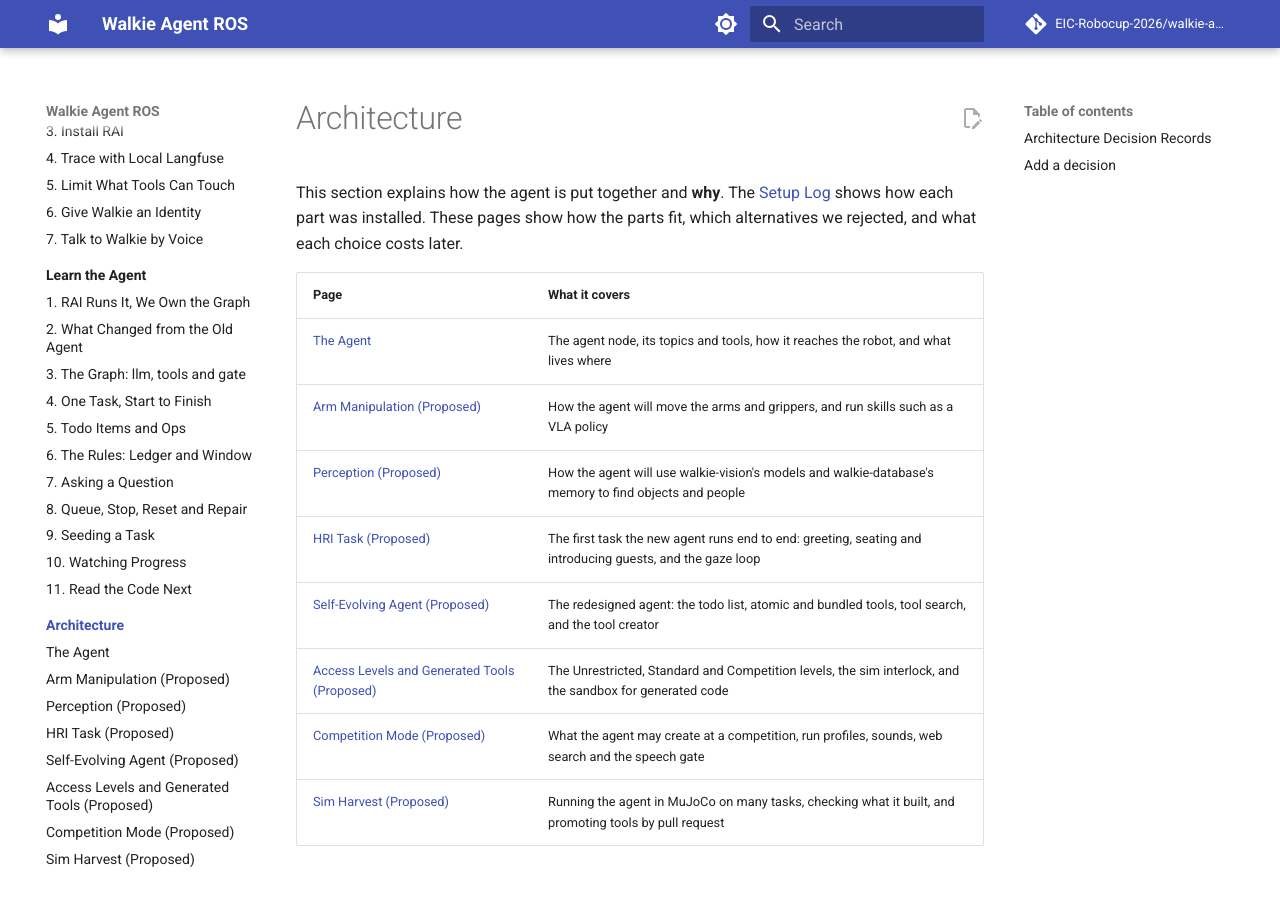
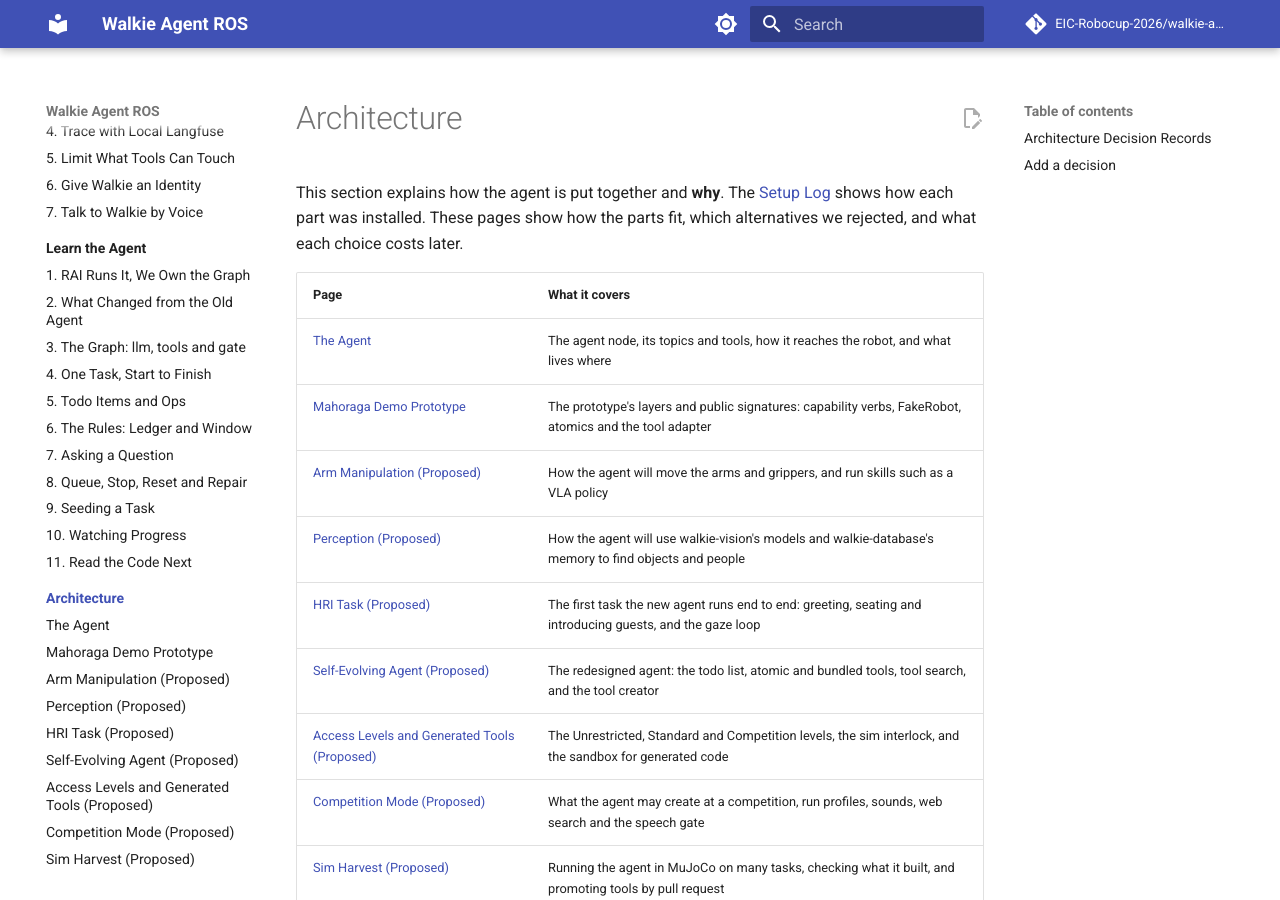
Before and after one commit to EIC-Robocup-2026/walkie-agent-ros, an MkDocs documentation site: the page built from docs/architecture/index.md, in a window 1280 px wide and 900 px high. Built offline with MkDocs 1.6.1 and Material for MkDocs 9.7.7, drawn with Linux system fonts in a browser that asks for light colours; comment, search, counter and statistics services are not loaded; part of the change alters nothing that is shown.

Commit message:
docs: add the Mahoraga demo prototype's layer map and interface contract

````diff
--- a/docs/architecture/index.md
+++ b/docs/architecture/index.md
@@ -8,6 +8,7 @@ costs later.
 | Page                                             | What it covers                                                                  |
 | ------------------------------------------------ | ------------------------------------------------------------------------------- |
 | [The Agent](agent.md)                            | The agent node, its topics and tools, how it reaches the robot, and what lives where |
+| [Mahoraga Demo Prototype](mahoraga-demo.md)      | The prototype's layers and public signatures: capability verbs, FakeRobot, atomics and the tool adapter |
 | [Arm Manipulation (Proposed)](manipulation.md)   | How the agent will move the arms and grippers, and run skills such as a VLA policy |
 | [Perception (Proposed)](perception.md)           | How the agent will use walkie-vision's models and walkie-database's memory to find objects and people |
 | [HRI Task (Proposed)](hri.md)                    | The first task the new agent runs end to end: greeting, seating and introducing guests, and the gaze loop |
--- /dev/null
+++ b/docs/architecture/mahoraga-demo.md
@@ -0,0 +1,232 @@
+# Mahoraga Demo Prototype
+
+A prototype, on branch `feat/mahoraga-demo`, of the layered agent that the
+Mahoraga agent plan proposes. Its ROS-free foundation is shared by the
+competition agent and Mahoraga, so the same atomics run on the robot, in unit
+tests and in the fake-world gym. It is built beside main's agent, whose
+`agent.py`, `graph.py`, `todo.py`, `tasks.py` and `tools/` stay unchanged
+until a later slice replaces them. This page is the interface contract that
+those later slices follow.
+
+!!! warning "Prototype"
+    Nothing here has run against a real model, in MuJoCo or on the robot,
+    and nothing on the robot uses it yet. Every choice below is a
+    provisional pick of the plan's recommended option.
+
+## Layer map
+
+Each layer calls only the layer below it. Mahoraga reaches layer 3 only.
+
+| Layer | Module | Slice |
+| --- | --- | --- |
+| 2. Capability verbs, guards, `Ctx` | `walkie_agent/capabilities/` | This one |
+| 2. FakeRobot, Mahoraga's FakeCtx | `walkie_agent/capabilities/fake.py` | This one |
+| 3. Error type | `walkie_agent/errors.py` | This one |
+| 3. Atomics and tool sets | `walkie_agent/atomics/` | This one |
+| 4. Adapter to LangChain tools | `walkie_agent/adapter.py` | This one |
+| 5. `create_agent`, middlewares, Runner | `walkie_agent/runtime/` | Later |
+| 1 to 2. rclpy glue, ROS-backed verbs | `walkie_agent/ros/` | Later |
+| 6. `run_script`, shelf, gym | `mahoraga/`, with its own pixi environment | Later |
+
+`errors`, `capabilities`, `atomics` and `adapter` never import rclpy, rai,
+rai_interfaces or any ROS message. `tests/test_ros_free.py` checks this in a
+fresh interpreter.
+
+## Errors
+
+```python
+class ErrorCode(StrEnum):  # walkie_agent.errors
+    UNAVAILABLE, TIMEOUT, NOT_FOUND, REFUSED, PRECONDITION_FAILED, SKILL_FAILED, CANCELLED, INTERNAL
+
+class StepError(Exception):
+    def __init__(self, code: ErrorCode | str, message: str) -> None: ...  # ValueError for an unknown code
+    code: ErrorCode
+    message: str  # one plain sentence for the LLM; str(error) is "CODE: message"
+```
+
+Verbs and atomics raise only `StepError`. Anything else that escapes a tool
+is a bug, and reaches the model as `INTERNAL`.
+
+## Capability verbs
+
+```python
+# walkie_agent.capabilities: frozen records and Protocols
+Pose2D(x: float, y: float, yaw: float)  # map frame, yaw in radians
+ObjectSeen(id: str, name: str, category: str, place: str, size_cm: float | None = None,
+           weight_g: float | None = None, thickness_cm: float | None = None)
+PersonSeen(id: str, name: str | None, pose: str, gesture: str, room: str)
+
+class Base(Protocol):
+    def places(self) -> Mapping[str, Location]: ...  # walkie_agent.locations.Location
+    def go_to(self, place: str, *, timeout_s: float = 120.0) -> Pose2D: ...
+    def move_relative(self, forward_m: float = 0.0, left_m: float = 0.0, turn_deg: float = 0.0,
+                      *, timeout_s: float = 60.0) -> Pose2D: ...
+    def stop(self) -> None: ...  # never raises
+    def pose(self) -> Pose2D: ...
+class Speech(Protocol):
+    def say(self, text: str, *, timeout_s: float = 10.0) -> None: ...
+class Vision(Protocol):
+    def objects(self, query: str = "", *, timeout_s: float = 5.0) -> list[ObjectSeen]: ...
+    def people(self, query: str = "", *, timeout_s: float = 5.0) -> list[PersonSeen]: ...
+class Arms(Protocol):  # each returns the id of the object picked, placed or handed over
+    def pick(self, object_id: str, *, timeout_s: float = 60.0) -> str: ...
+    def place_on(self, place: str, *, timeout_s: float = 60.0) -> str: ...
+    def hand_over(self, person_id: str, *, timeout_s: float = 60.0) -> str: ...
+
+@dataclass(frozen=True)
+class Ctx:
+    cancel: CancelToken
+    base: Base
+    speech: Speech
+    vision: Vision
+    arms: Arms = UnavailableArms()  # raises UNAVAILABLE until the arm commander client exists
+```
+
+A query of `""` matches everything. Otherwise it matches an object's name,
+category or plural category, or a person's name, pose or gesture, ignoring
+case. The arm verbs are fake-only in this prototype.
+
+### Guards live in the verbs
+
+`walkie_agent.capabilities.guards` holds the shared checks. Every
+implementation of a verb, fake or ROS-backed, calls them.
+
+```python
+MAX_MOVE_M = 3.0  # main's navigation.py cap
+def require_finite(**values: float) -> None    # REFUSED for NaN or infinity
+def require_timeout(timeout_s: float) -> None  # REFUSED unless finite and positive
+def check_relative_move(forward_m: float, left_m: float, turn_deg: float) -> None  # REFUSED
+def relative_goal(start: Pose2D, forward_m: float, left_m: float, turn_deg: float) -> Pose2D
+
+class CancelToken:
+    cancelled: bool  # property
+    def cancel(self) -> None: ...
+    def reset(self) -> None: ...
+    def check(self, what: str) -> None: ...  # CANCELLED once cancelled
+    def wait_for(self, done: Callable[[], bool], timeout_s: float, what: str,
+                 *, poll_s: float = 0.02) -> None: ...  # CANCELLED or TIMEOUT
+```
+
+- There is no velocity verb. The base moves only to a named place or by a
+  bounded relative move.
+- Every wait is bounded and goes through `CancelToken.wait_for`, so a stop
+  ends it within `poll_s`.
+- Base, vision and arm verbs call `ctx.cancel.check` before they start, so a
+  set token latches motion until the runtime resets it.
+- `Speech.say` does not check the token, so a bare "stop" can answer with
+  its fixed line while motion stays latched (decision 6).
+- A ROS-backed verb cancels its own goal when a wait ends in `CANCELLED` or
+  `TIMEOUT`, then raises.
+
+## FakeRobot
+
+```python
+# walkie_agent.capabilities.fake
+class FakeRobot:  # implements Base, Speech, Vision and Arms
+    def __init__(self, world: Mapping[str, Any] | None = None, *, seed: int = 0,
+                 drive_s: float = 0.0) -> None: ...
+    ctx: Ctx
+    cancel: CancelToken
+    calls: list[dict[str, Any]]   # {"verb": "base.go_to", "args": {...}, "error": None or a code}
+    said: list[str]
+    faults: dict[str, StepError]  # verb name -> the error every call to it raises
+    def snapshot(self) -> dict[str, Any]: ...  # JSON-able state for checkers
+
+def chula_pat14_6(seed: int = 0) -> dict[str, Any]  # a seeded world description
+```
+
+A world description is JSON-able, so the gym can build, store and compare
+it:
+
+```python
+{"places": {"shelf": {"x": 2.487, "y": -6.409, "yaw": -1.57, "room": "kitchen room"}},
+ "objects": {"apple_1": {"name": "apple", "category": "fruit", "size_cm": 8, "weight_g": 180,
+                         "thickness_cm": 8, "at": "shelf"}},
+ "people": {"operator": {"name": "Jane", "room": "living room", "pose": "standing person",
+                         "gesture": "waving person"}},
+ "start": "instruction point"}
+```
+
+A place whose `room` is its own name is a room. An object's `at` is a place,
+`"robot"` while held, or the id of the person who received it. The robot
+sees what is at its place, or at every place in its room while it stands at
+the room itself, and the people in its room. `world=None` builds
+`chula_pat14_6(seed)`, and `drive_s` makes each drive take real seconds.
+Places and rooms come from walkie-ros `origin/feat/chula-pat14-6-simulation`
+(`simulation/mujoco/worlds/chula_pat14_6/authoring/source/30_16102026_ChulaPat14_6_world.toml`).
+The `trash` and `instruction point` places, six extra objects, all sizes and
+weights, and the people are invented (decision 26). A builder that seeds a
+feasible world for one generated command belongs to the gym.
+
+## Atomics
+
+Plain typed functions over `ctx` in `walkie_agent.atomics`. The LLM reads
+their Google-style docstrings. They return JSON-able values and raise
+`StepError`. Describe the return value in the summary paragraphs: LangChain
+drops a `Returns:` section from the tool description.
+
+```python
+def list_places(ctx: Ctx) -> list[dict[str, str]]
+def go_to(ctx: Ctx, place: str) -> str
+def move_relative(ctx: Ctx, forward_m: float, left_m: float = 0.0, turn_deg: float = 0.0) -> str
+def say(ctx: Ctx, text: str) -> str
+def find_objects(ctx: Ctx, what: str = "") -> list[dict[str, Any]]
+def object_info(ctx: Ctx, object_id: str) -> dict[str, Any]
+def find_people(ctx: Ctx, description: str = "") -> list[dict[str, Any]]
+def pick(ctx: Ctx, object_id: str) -> str
+def place_on(ctx: Ctx, place: str) -> str
+def hand_over(ctx: Ctx, person_id: str) -> str
+
+GPSR: list[Callable[..., Any]]     # the nine the spike used: every atomic but list_places
+HRI: list[Callable[..., Any]]      # list_places, go_to, move_relative, say, find_people
+DEFAULT: list[Callable[..., Any]]  # every atomic that needs no arms
+```
+
+## Adapter
+
+```python
+# walkie_agent.adapter
+def bind(fn: Callable[Concatenate[Ctx, P], R], ctx: Ctx) -> Callable[P, R]
+def as_tool(fn: Callable[..., Any], ctx: Ctx) -> StructuredTool
+def as_tools(fns: Iterable[Callable[..., Any]], ctx: Ctx) -> list[StructuredTool]
+def format_tool_error(exc: Exception, request: ToolCallRequest) -> str
+def tool_error_middleware() -> ToolErrorMiddleware
+```
+
+`bind` returns a plain callable with `ctx` bound, for the Monty driver. It
+keeps the name, the docstring and the signature without `ctx`. `as_tool`
+passes it to `StructuredTool.from_function(parse_docstring=True,
+error_on_invalid_docstring=True)`, refuses a parameter with no description,
+and sends a non-string result as JSON text, so an empty list reads `[]`
+rather than an empty message. `as_tools` refuses duplicate names.
+
+`ToolErrorMiddleware(on_error=None, *, aon_error=None, tools=None)` ships in
+langchain 1.4.4 under `langchain.agents.middleware`. `on_error(exc,
+request)` returns an error `ToolMessage`'s content, or `None` to re-raise.
+`ToolNode` answers argument validation errors before it. `format_tool_error`
+gives `"CODE: message"` for a `StepError` and `"INTERNAL: <tool> failed with
+<ExceptionType>."` for anything else, which keeps internal detail out.
+
+## Provisional decisions
+
+| # | Decision | Pick |
+| --- | --- | --- |
+| 1 | Atomic tool shape | Plain typed functions over ctx verbs, guards inside the verbs |
+| 2 | The as_tool adapter | `StructuredTool.from_function(parse_docstring=True)`, ToolErrorMiddleware as the one error path |
+| 3 | How tools are listed | Per-test tool sets as plain lists in code |
+| 4 | Memory id kind | Plain database ids |
+| 5 to 8 | Decided earlier | Own WalkieTodos; bare stop is a fixed line with no LLM; runtime fixes in the `create_agent` port; task templates by name only |
+| 22 | Models | deepseek-v4.1-flash for runs |
+| 23 | Where Mahoraga lives | Top-level `mahoraga/` with its own pixi environment |
+| 26 | Arena data | A trash location and more objects in the fake arena |
+
+Out of scope: CI and ruff jobs, the voice environment split, leaving RAI
+(decision 9), MuJoCo validation (Phase R3) and promotion (Phase R4).
+
+## Where this differs from the plan
+
+- `ctx.arms` has the GPSR verbs, not the plan's `move_to` and `set_gripper`,
+  which come with the commander client. Pick and place then become bundles.
+- `ctx.base.pose()` replaces `ctx.pose`, and `ctx.base.places()` lets
+  `list_places` replace main's `list_locations`.
+- `FakeRobot` is one class, so its `ctx` holds the same object four times.
--- a/mkdocs.yml
+++ b/mkdocs.yml
@@ -105,6 +105,7 @@ nav:
   - Architecture:
       - architecture/index.md
       - The Agent: architecture/agent.md
+      - Mahoraga Demo Prototype: architecture/mahoraga-demo.md
       - Arm Manipulation (Proposed): architecture/manipulation.md
       - Perception (Proposed): architecture/perception.md
       - HRI Task (Proposed): architecture/hri.md
````
